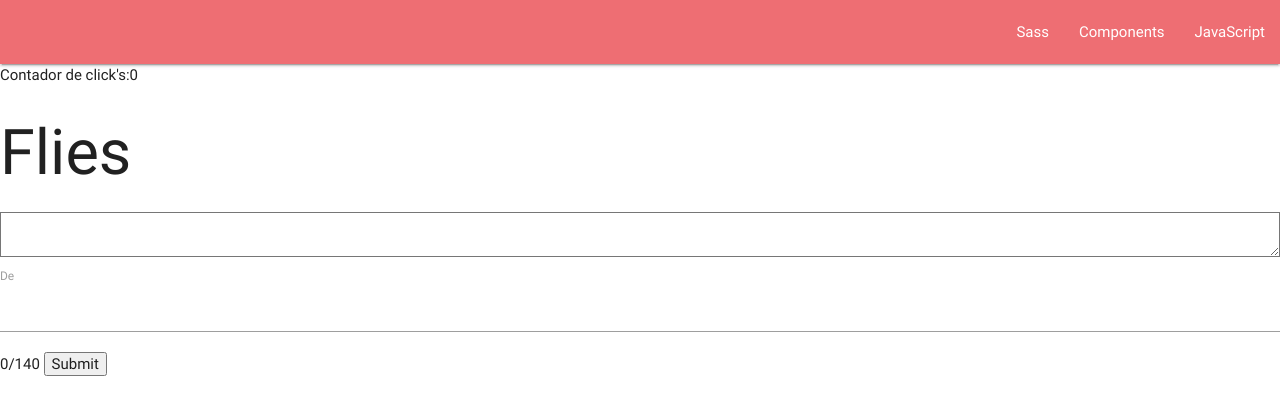
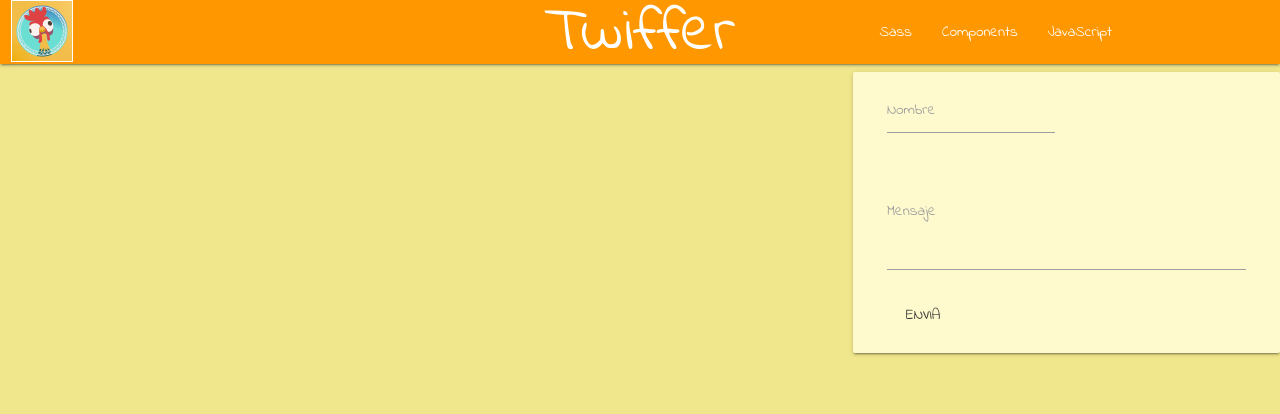
Before and after one commit to Ferlargut/Twiffer, a plain HTML site: page index.html in a window 1280 px wide. Drawn offline with nearby package versions, Linux system fonts and the light colour scheme; a web font is replaced by a local one.

Commit message:
Funcuinando al 90% falta borrar los twifer

```diff
--- /dev/null
+++ b/css/main.css
@@ -0,0 +1,20 @@
+
+html{
+   font-family: 'Indie Flower', cursive;
+}
+body{
+    background-color: #F0E68C;
+}
+img {
+    width: 62px;
+    border: 1px solid white;
+}
+h1{
+    margin: 0;
+}
+nav{
+    background-color: #ff9800;
+}
+.usuario{
+    background-color: #FFFACD;
+}
--- a/index.html
+++ b/index.html
@@ -1,38 +1,53 @@
 <!DOCTYPE html>
-<html lang="en">
+<html lang="es">
 <head>
     <meta charset="UTF-8">
     <meta name="viecdwport" content="width=device-width, initial-scale=1.0">
     <link rel="shortcut icon" href="img/heyhey.jpg">
-    <link href="http://fonts.googleapis.com/icon?family=Material+Icons" rel="stylesheet">
-    <link type="text/css" rel="stylesheet" href="css/materialize.min.css"  media="screen,projection"/>
     <meta name="viewport" content="width=device-width, initial-scale=1.0"/>
     <meta http-equiv="X-UA-Compatible" content="ie=edge">
     <title>Twiffer</title>
+    <link rel="stylesheet" href="css/materialize.min.css">
+    <link href="https://fonts.googleapis.com/css?family=Bubbler+One|Indie+Flower" rel="stylesheet">
+    <link href="http://fonts.googleapis.com/icon?family=Material+Icons" rel="stylesheet">
+
+    <link rel="stylesheet" href="css/main.css">
 </head>
 <body>
     <nav>
-        <div class="nav-wrapper">
-        <a href="#" class="brand-logo"></a>
-            <ul id="nav-mobile" class="right hide-on-med-and-down">
+        <div class="nav-wrapper row navbar-fixed ">
+            <div class="col s4"><img  src="img/heyhey.jpg" alt="logo-twiffer"></div>
+            <h1 class="center col s4 Flow Text">Twiffer</h1>
+            <ul id="nav-mobile" class="right hide-on-med-and-down col s4">
                 <li><a href="sass.html">Sass</a></li>
                 <li><a href="badges.html">Components</a></li>
                 <li><a href="collapsible.html">JavaScript</a></li>
             </ul>
         </div>
     </nav>
-    <section>
-        <span>Contador de click's:</span><span id="contadorClicks">0</span>
-        <h1>Flies</h1>
-        <form>
-            <textarea id="flies" onkeyup="contadorCaracteres(this.value)" maxlength="140" ></textarea>
-            <label>De</label>
-            <input type="text" id="autor">
-            <span id="contadorCaracteres">0</span value="0"><span>/140</span>
-            <input type="submit"  id="creando" onclick="crearFlies()">
-        </form>
-    </section>
-    <section id="mostrarFlies">
+    <section class="row">
+         <article class="col s4  card usuario right grey-text text-darken-4">
+                <form class="col s12 ">
+                    <div class="row">
+                        <div class="input-field col s6">
+                            <input id="input_text" type="text" data-length="10">
+                            <label for="input_text">Nombre</label>
+                        </div>
+                    </div>
+                    <div class="row">
+                        <div class="input-field col s12">
+                            <textarea id="textarea1" class="materialize-textarea" data-length="120"></textarea>
+                            <label for="textarea1">Mensaje</label>
+                        </div>
+                        <div>
+                            <Button  id="publicar" class=" waves-effect waves-teal btn-flat">Envia</Button>
+                        </div>
+                    </div>
+                </form>
+
+        </article>
+        <article id="coment" class="col s8">
+        </article>
     </section>
     <script type="text/javascript" src="https://code.jquery.com/jquery-2.1.1.min.js"></script>
     <script type="text/javascript" src="js/materialize.min.js"></script>
--- a/js/main.js
+++ b/js/main.js
@@ -1,56 +1,32 @@
-var contadorClick=0;
-function crearFlies() {
-    event.preventDefault();
 
-    var lugarCaracteres = document.getElementById("contadorCaracteres");
-    var lugar = document.getElementById("mostrarFlies");
-    var articulo = document.createElement("article");
-    var h3 = document.createElement("h3");
-    var parrafo = document.createElement("p");
-    var autor = document.getElementById("autor");
-    var twoit = document.getElementById("flies");
+var cargarPagina = function () {
+    $("#publicar").click(crearTwifer);
+    $(".twifer").on("click",borrarTwifer);
+};
+var $twiFers = $("#coment");
+var plantillaTwifer =
+                    "<div class='contentTwifer card light-blue lighten-3'>"+
+                        "<div class='card-content white-text'>"+
+                            "<span class='card-title'>__autor__</span>"+
+                            "<p>__twifer__</p>"+
+                        "</div>"+
+                        "<div class='card-action'>"+
+                            "<button type='submit' class='twifer btn waves-effect waves-light' type='button'>borrar</button>"+
+                        "</div>"
+                    "</div>";
 
-    lugar.appendChild(articulo);
-    articulo.appendChild(parrafo);
-    articulo.appendChild(h3);
+var borrarTwifer = function () {
+ $(this).parents(".contentTwifer").remove();
+};
+var crearTwifer = function (e) {
+    e.preventDefault();
+    var $autor = $("#input_text");
+    var $twifer = $("#textarea1");
+    var $imprimirTwifer = plantillaTwifer.replace("__autor__",$autor.val()).replace("__twifer__",$twifer.val());
+    $twiFers.prepend($imprimirTwifer);
+    $autor.val("");
+    $twifer.val("");
+    console.log($autor,$twifer);
+};
 
-    parrafo.innerText=twoit.value;
-    h3.innerText="De: "+autor.value;
-
-    twoit.value="";
-    autor.value="";
-    contador=0;
-    lugarCaracteres.innerText=contador;
-    lugarCaracteres.style.color="#000000";
-    event.stopPropagation();
-
-
-}
-function contadorCaracteres() {
-    event.preventDefault();
-    var textarea = document.getElementById("flies");
-    var lugar = document.getElementById("contadorCaracteres");
-    var cercaAlMaximo=100;
-    var maximo=140;
-    lugar.innerText=textarea.textLength;
-
-        if (textarea.textLength>=cercaAlMaximo){
-        lugar.style.color="#DC143C";
-    } if (textarea.textLength<cercaAlMaximo){
-        lugar.style.color="#000000"
-    }
-    event.stopPropagation();
-}
-
-
-document.addEventListener("click",contador);
-document.getElementById("creando").addEventListener("click",crearFlies);
-document.getElementById("flies").addEventListener("click",contadorCaracteres);
-document.getElementById("autor").addEventListener("click",contadorCaracteres);
-
-function contador() {
-    var lugar = document.getElementById("contadorClicks");
-    lugar.innerText = " "+contadorClick;
-    contadorClick++
-
-    }
+$(document).ready(cargarPagina);
```
